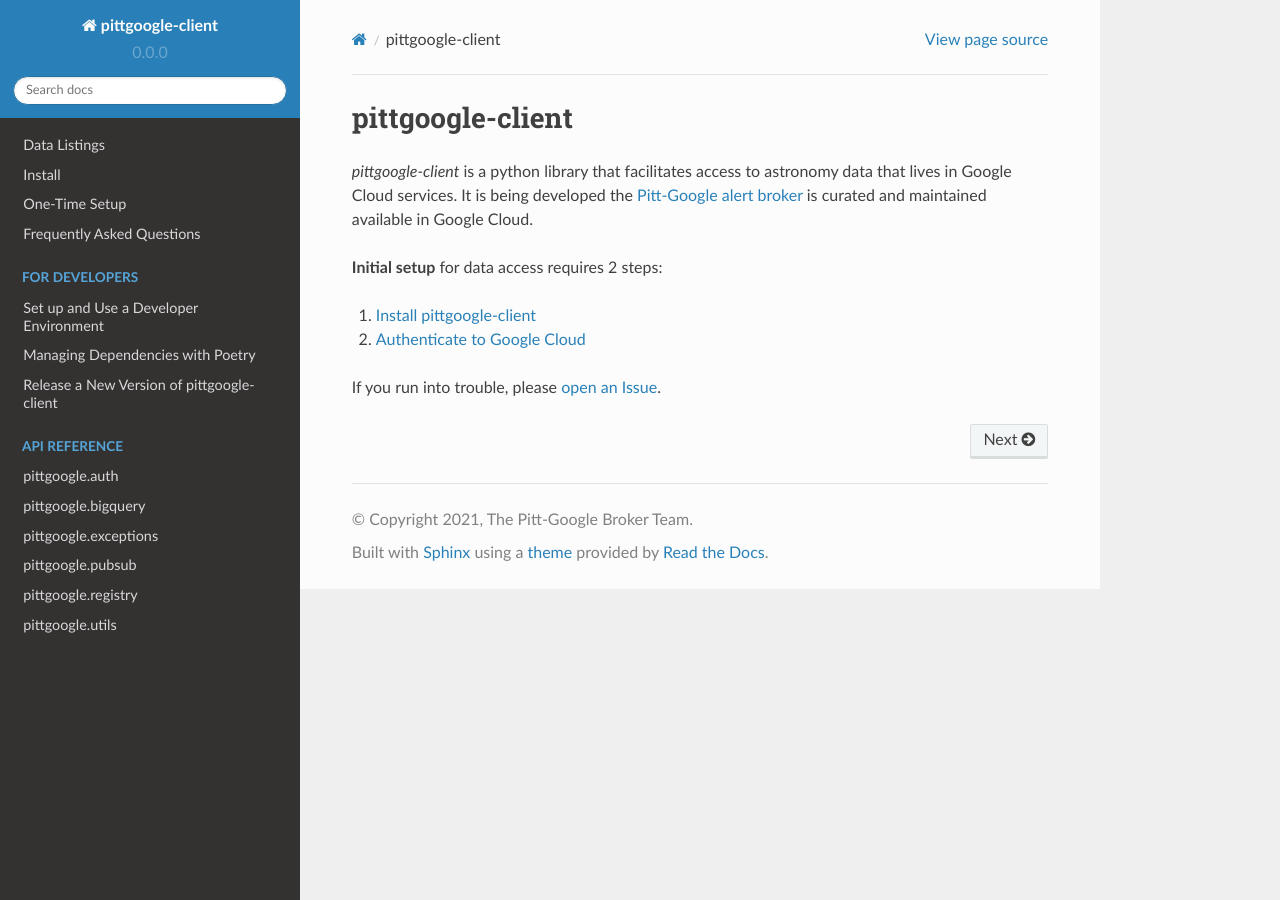
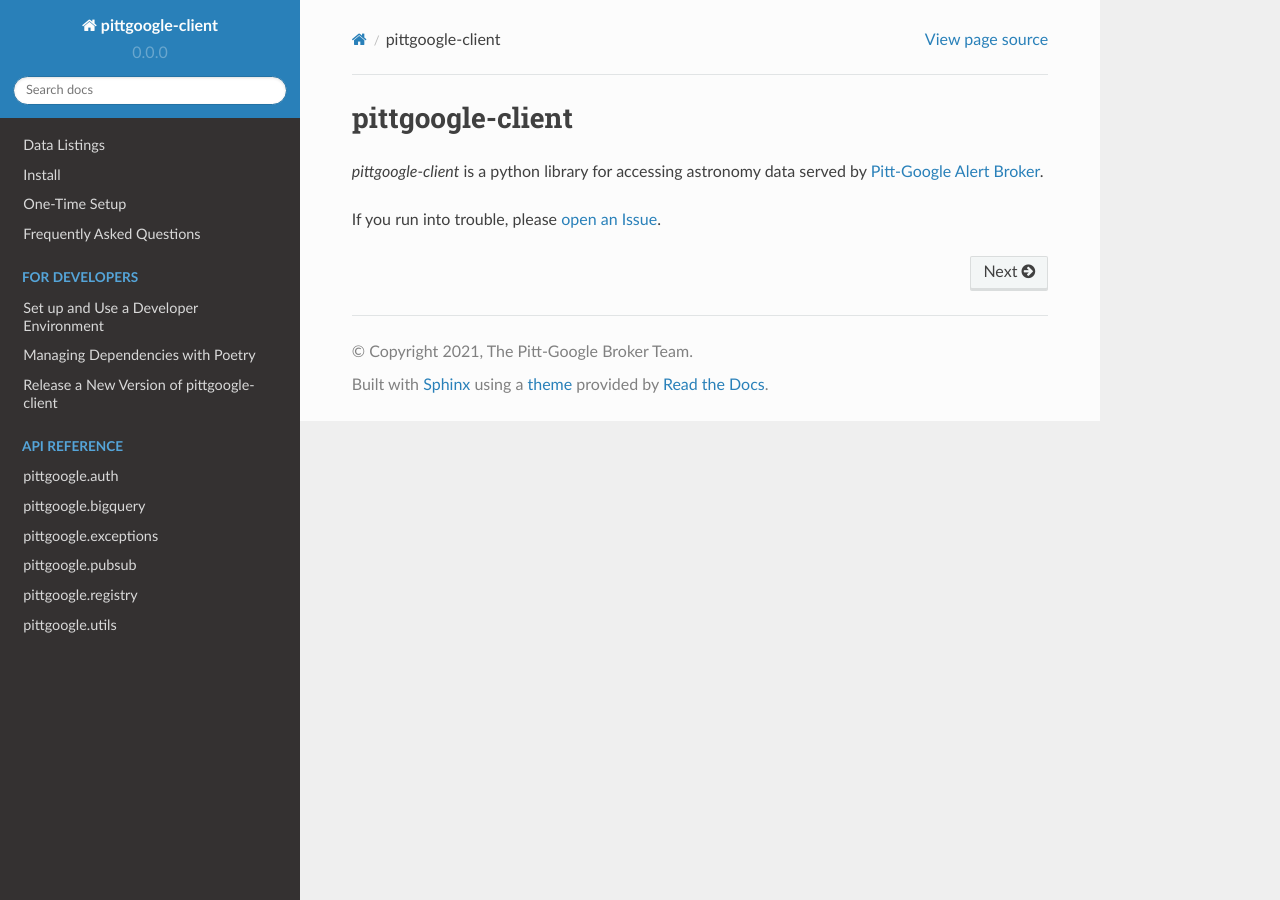
Before and after one commit to mwvgroup/pittgoogle-client, a Sphinx documentation site: the page built from docs/source/index.rst, in a window 1280 px wide. Built offline with Sphinx 7.4.7 and the Read the Docs theme 2.0.0, drawn with Linux system fonts in a browser that asks for light colours.

```diff
--- a/docs/source/index.rst
+++ b/docs/source/index.rst
@@ -34,16 +34,10 @@
     api-reference/utils
 
 pittgoogle-client
-==============================================
+=================
 
-`pittgoogle-client` is a python library that facilitates access to astronomy data that lives in Google Cloud services.
-It is being developed  the `Pitt-Google alert broker <https://github.com/mwvgroup/Pitt-Google-Broker>`__ is curated and maintained  available in Google Cloud.
-
-**Initial setup** for data access requires 2 steps:
-
-#.  :ref:`install`
-
-#.  :ref:`Authenticate to Google Cloud <authentication>`
+`pittgoogle-client` is a python library for accessing astronomy data served by
+`Pitt-Google Alert Broker <https://github.com/mwvgroup/Pitt-Google-Broker>`__.
 
 If you run into trouble, please
 `open an Issue <https://github.com/mwvgroup/pittgoogle-client/issues>`__.
--- a/pyproject.toml
+++ b/pyproject.toml
@@ -1,3 +1,6 @@
+# https://packaging.python.org/en/latest/guides/writing-pyproject-toml
+# https://python-poetry.org/docs/basic-usage/#specifying-dependencies
+#
 [build-system]
 requires = ["poetry-core"]
 build-backend = "poetry.core.masonry.api"
@@ -23,6 +26,8 @@ classifiers = [
 ]
 
 [tool.poetry.dependencies]
+# https://python-poetry.org/docs/dependency-specification/
+# https://python-poetry.org/docs/dependency-specification/#git-dependencies
 python = "^3.9"
 attrs = ">=23.1"
 astropy = ">=5.3"
```
Also changed, not shown: CHANGELOG.md (+1 -0 lines), README.md (+2 -2 lines), 3 other files.
